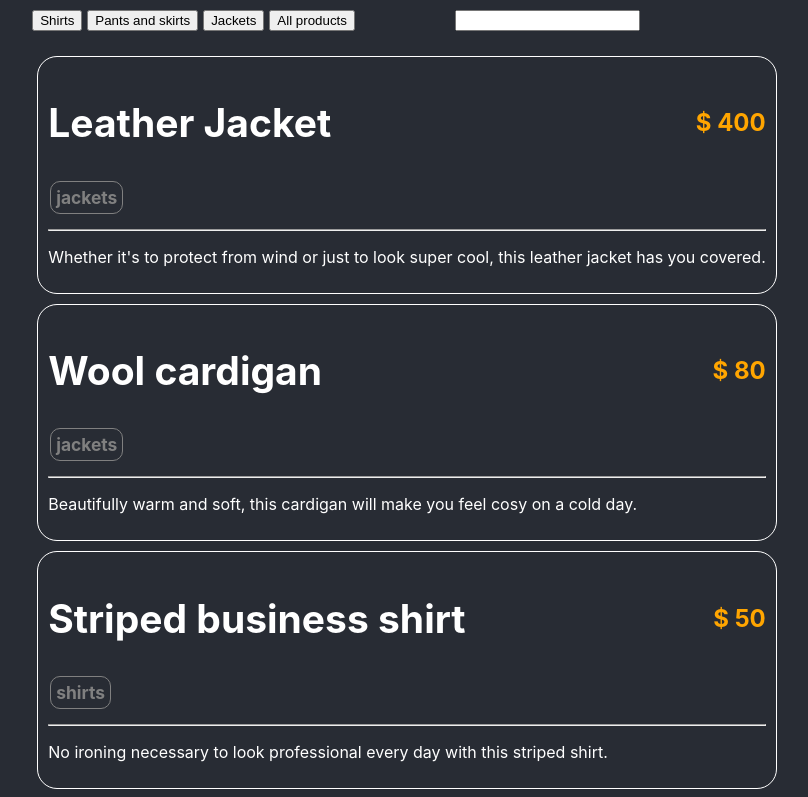
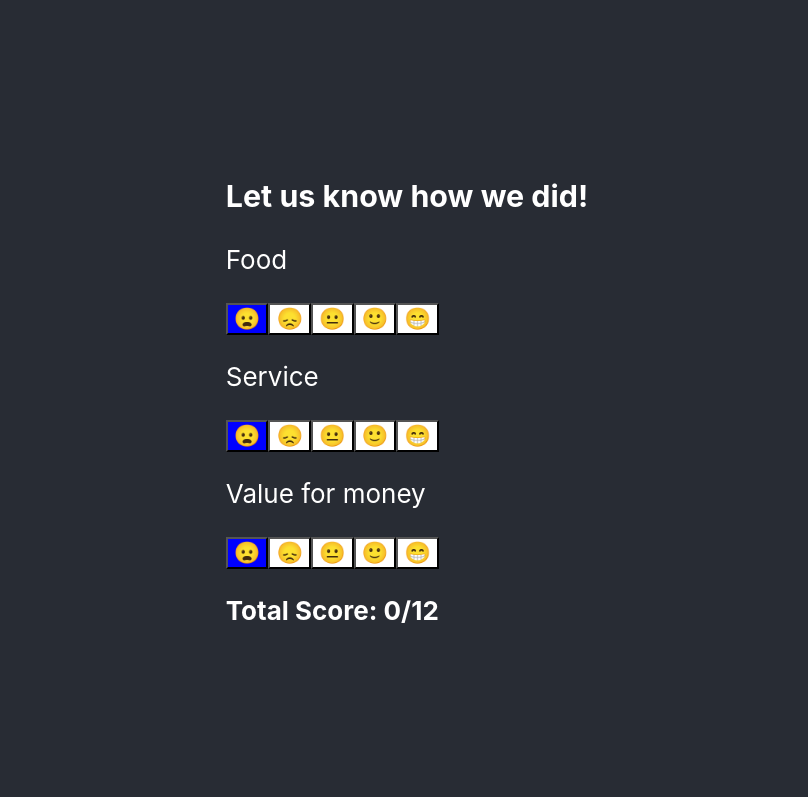
Before and after one commit to kam89/coursework-1, a React (Create React App) app: page / in a window 1280 px wide. Shown: the top 797 px of the page, without its empty margins (233-1041 px from the left). Built offline with nearby package versions, Linux system fonts and the light colour scheme.

Commit message:
✨ Change App to call JukeBox

```diff
--- a/src/App.js
+++ b/src/App.js
@@ -3,13 +3,16 @@ import './App.css';
 import { forecastData } from './weatherForecast/data';
 import Scoreboard from './cricketScoreboard/Scoreboard';
 import ProductList from './productSearch/productList';
+import TodoList from './todo/todoList';
+import Jukebox from './jukeBox/jukeBox';
+import OverallFeedback from './feedback/overallFeedback';
 
 
-const WeatherForecast = () => {
-  return (
-    forecastData.map((item) => <DayForecast day={item.day} conditions={item.conditions} maxTemp={item.maxTemp} wind={item.wind} hourlyTemp={item.hourlyTemp} />)
-  );
-};
+// const WeatherForecast = () => {
+//   return (
+//     forecastData.map((item) => <DayForecast day={item.day} conditions={item.conditions} maxTemp={item.maxTemp} wind={item.wind} hourlyTemp={item.hourlyTemp} />)
+//   );
+// };
 
 const App = () => {
   return (
@@ -17,7 +20,10 @@ const App = () => {
       <header className="App-header">
         {/* <WeatherForecast /> */}
         {/* <Scoreboard /> */}
-        <ProductList />
+        {/* <ProductList /> */}
+        {/* <TodoList /> */}
+        {/* <Jukebox /> */}
+        <OverallFeedback />
       </header>
     </div>
   );
```
